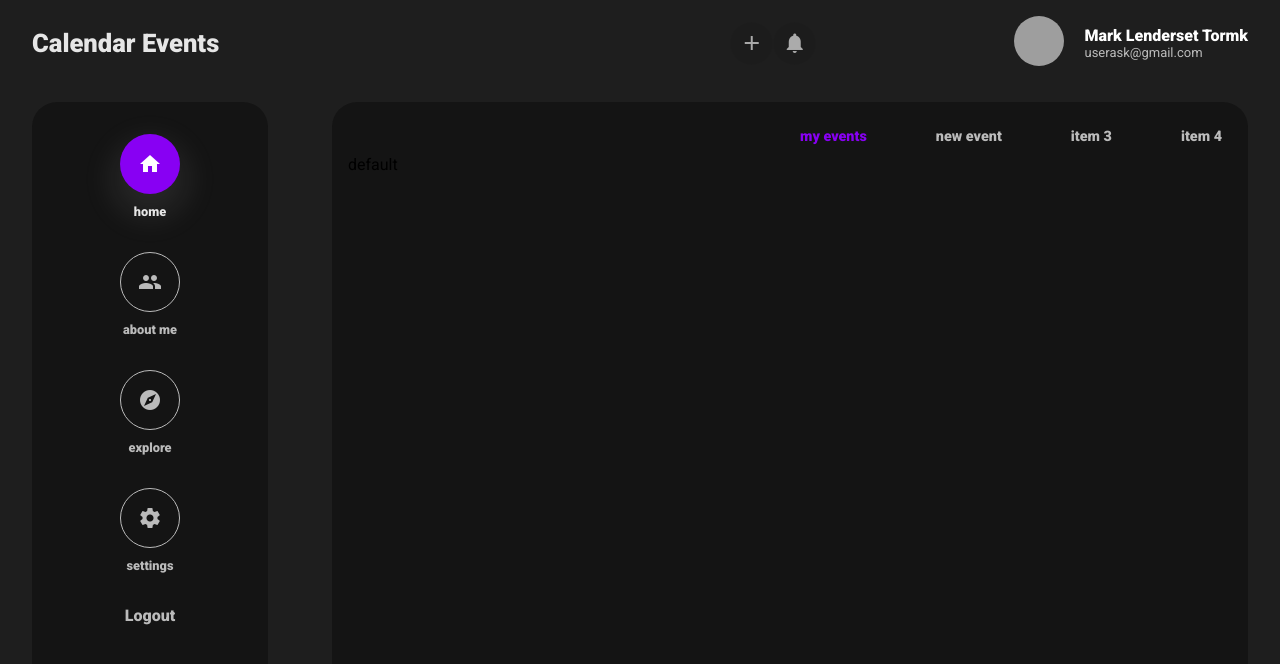
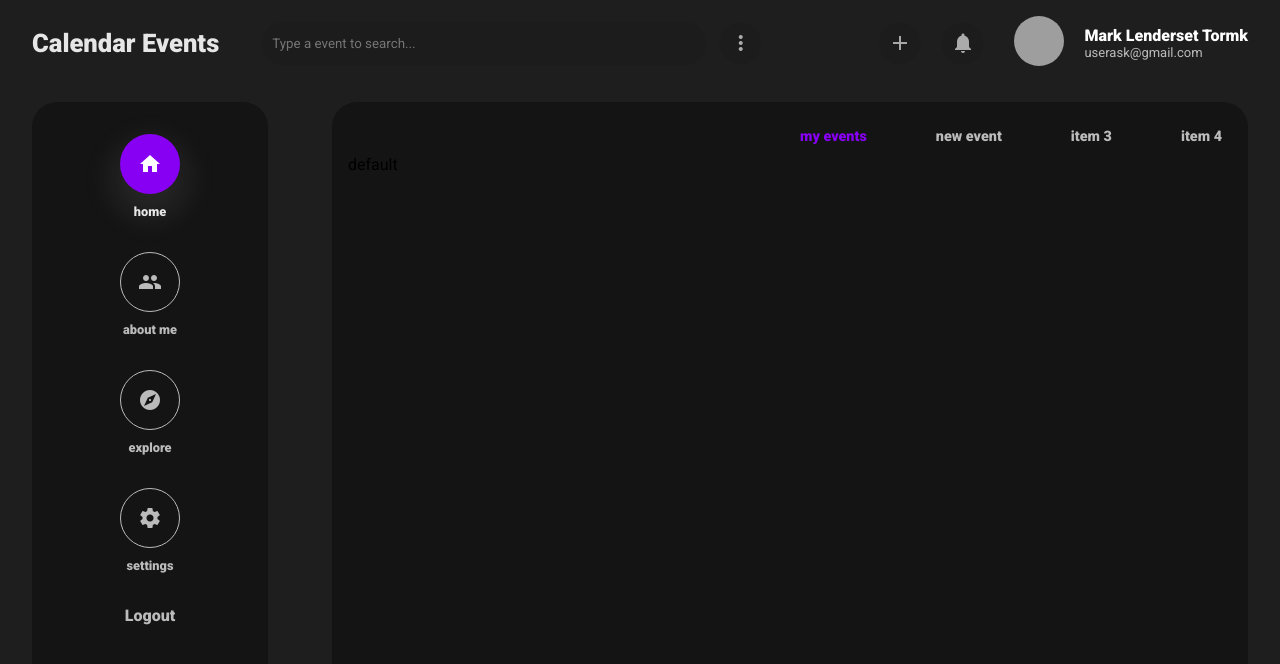
Before and after one commit to jhony-v/events-calendar, a Vue app in the folder client/calendar-events/: page / in a window 1280 px wide. Shown: the top 664 px of the page. Built offline with nearby package versions, Linux system fonts and the light colour scheme; grey boxes are pictures that could not be loaded.

Commit message:
feat: Create header navigation

```diff
--- a/client/calendar-events/src/components/Common/Buttons/ButtonRoundedIconify.vue
+++ b/client/calendar-events/src/components/Common/Buttons/ButtonRoundedIconify.vue
@@ -34,6 +34,7 @@ export default class ButtonRoundedIconify extends Vue {
 <style lang="scss" scoped>
 $size: 43px;
 .button-iconify {
+    flex: 0 0 auto;
     width: $size;
     height: $size;
     position: relative;
--- a/client/calendar-events/src/components/Packages/FormControls/InputFieldSearch.vue
+++ b/client/calendar-events/src/components/Packages/FormControls/InputFieldSearch.vue
@@ -28,6 +28,7 @@ export default class InputFieldSearch extends Vue {
         padding: 10px;
         border-radius: 20px;
         width: 100%;
+        background-color: rgba(0,0,0,.05);
     }
 }
 </style>
--- a/client/calendar-events/src/components/Packages/GeneralApplication/WrapperApplicationName.vue
+++ b/client/calendar-events/src/components/Packages/GeneralApplication/WrapperApplicationName.vue
@@ -14,7 +14,6 @@ export default class WrapperApplicationName extends Vue{}
 <style lang="scss" scoped>
 .wrapper-app {
   display: inline-block;
-  width: 500px;
   &__title {
     font-weight: 900;
     font-size: 1.6rem;
--- a/client/calendar-events/src/components/layouts/NavigatorHeaderToolbar/NavigatorHeaderToolbar.vue
+++ b/client/calendar-events/src/components/layouts/NavigatorHeaderToolbar/NavigatorHeaderToolbar.vue
@@ -2,24 +2,20 @@
   <div class="navigator">
     <wrapper-application-name></wrapper-application-name>
     <options-navigate></options-navigate>
-    <chip-avatar-user-informational
-      image="https://cdn.pixabay.com/photo/2018/12/01/00/10/blue-hour-3848856__340.jpg"
-      username="Mark Lenderset Tormk"
-      detail="userask@gmail.com"
-    ></chip-avatar-user-informational>
+    <options-user></options-user>
   </div>
 </template>
 <script lang="ts">
 import { Vue, Component } from "vue-property-decorator";
-import { ChipAvatarUserInformational } from "@/components/Common/Chips";
 import OptionsNavigate from "./OptionsNavigate/OptionsNavigate.vue";
 import WrapperApplicationName from "@/components/Packages/GeneralApplication/WrapperApplicationName.vue";
+import OptionsUser from "./OptionsUser/OptionsUser.vue";
 
 @Component({
   components: {
     WrapperApplicationName,
-    ChipAvatarUserInformational,
-    OptionsNavigate
+    OptionsNavigate,
+    OptionsUser
   },
 })
 export default class NavigatorHeadertoolbar extends Vue {}
@@ -30,7 +26,6 @@ export default class NavigatorHeadertoolbar extends Vue {}
   background: var(--color-bg-page);
   display: flex;
   align-items: center;
-  justify-content: space-between;
   padding: 1em 2em;
 }
 </style>
--- a/client/calendar-events/src/components/layouts/NavigatorHeaderToolbar/OptionsNavigate/OptionsNavigate.vue
+++ b/client/calendar-events/src/components/layouts/NavigatorHeaderToolbar/OptionsNavigate/OptionsNavigate.vue
@@ -1,17 +1,16 @@
 <template>
   <div class="navigate">
-      <button-rounded-iconify type="add"></button-rounded-iconify>
-      <button-rounded-iconify type="notification"></button-rounded-iconify>
+    <input-field-search></input-field-search>
   </div>
 </template>
 
 <script lang="ts">
 import { Vue, Component } from "vue-property-decorator";
-import { ButtonRoundedIconify } from "@/components/Common/Buttons";
+import InputFieldSearch from "@/components/Packages/FormControls/InputFieldSearch.vue";
 
 @Component({
     components:{
-        ButtonRoundedIconify
+        InputFieldSearch
     }
 })
 export default class OptionsNavigate extends Vue{
@@ -21,6 +20,7 @@ export default class OptionsNavigate extends Vue{
 
 <style lang="scss" scoped>
 .navigate {
-    display: flex;
+    width: 500px;
+    margin: auto;
 }
 </style>
--- /dev/null
+++ b/client/calendar-events/src/components/layouts/NavigatorHeaderToolbar/OptionsUser/OptionsUser.vue
@@ -0,0 +1,46 @@
+<template>
+  <div class="options-user">
+    <div class="options-user__buttons">
+        <button-rounded-iconify class="buttons--options" type="add"></button-rounded-iconify>
+        <button-rounded-iconify class="buttons--options" type="notification"></button-rounded-iconify>
+    </div>
+    <chip-avatar-user-informational
+      image="https://cdn.pixabay.com/photo/2018/12/01/00/10/blue-hour-3848856__340.jpg"
+      username="Mark Lenderset Tormk"
+      detail="userask@gmail.com"
+      class="navigator__user"
+    ></chip-avatar-user-informational>
+  </div>
+</template>
+
+<script lang="ts">
+import { Vue,Component } from "vue-property-decorator"
+import { ButtonRoundedIconify } from "@/components/Common/Buttons";
+import { ChipAvatarUserInformational } from "@/components/Common/Chips";
+
+@Component({
+    components: {
+        ButtonRoundedIconify,
+        ChipAvatarUserInformational,
+    }
+})
+export default class OptionsUser extends Vue {
+
+}
+</script>
+
+<style lang="scss" scoped>
+.options-user {
+    display: flex;
+    margin-left: auto;
+    align-items: center;
+    $buttons: buttons;
+    &__buttons {
+        display: flex;
+        margin: 0 20px;
+        .#{$buttons}--options {
+            margin: 0 10px;
+        }
+    }
+}
+</style>
```
